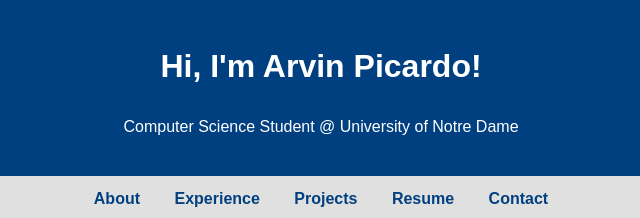
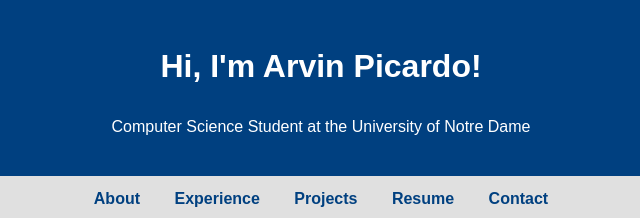
Before and after one commit to apicardo316/arvinpicardo.github.io, a plain HTML site: page index.html in a window 1280 px wide. Shown: the top 218 px of the page, 319-959 px from the left. Drawn offline with Linux system fonts and the light colour scheme.

Commit message:
Update index.html

```diff
--- a/index.html
+++ b/index.html
@@ -19,7 +19,7 @@
 
 <header>
     <h1>Hi, I'm Arvin Picardo!</h1>
-    <p>Computer Science Student @ University of Notre Dame</p>
+    <p>Computer Science Student at the University of Notre Dame</p>
 </header>
 
 <nav>
```
